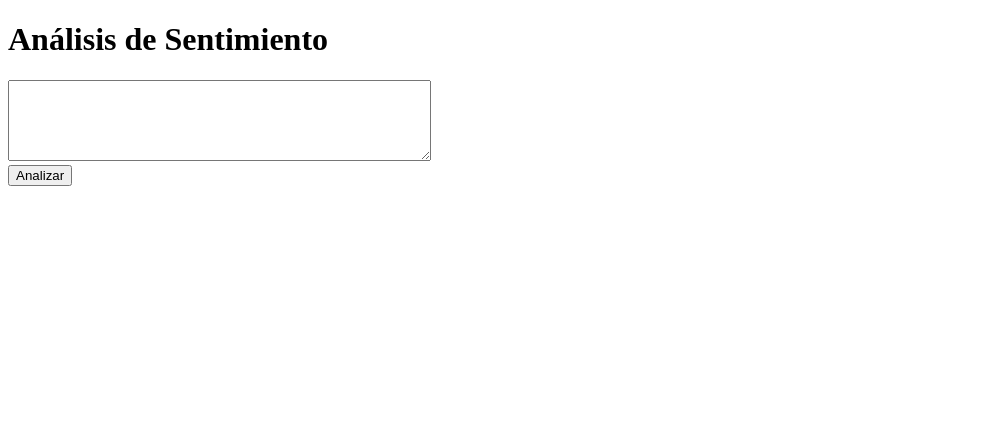
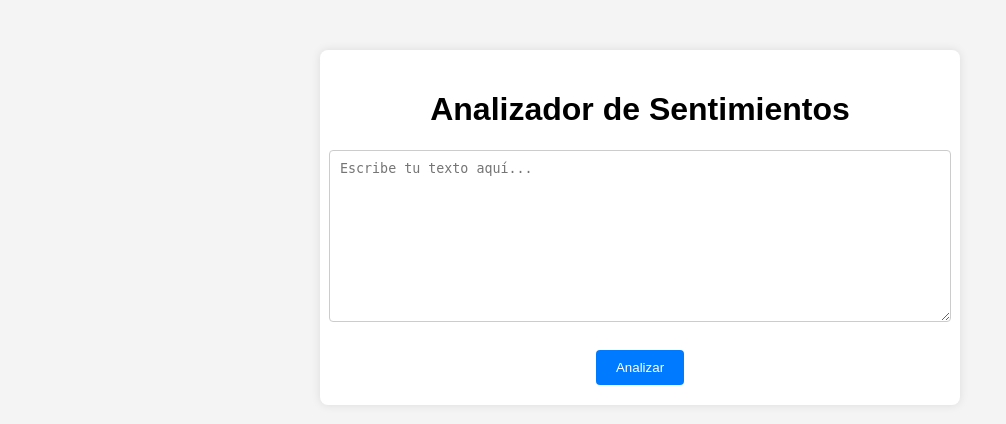
Before and after one commit to MarianOspina/Servicio-Anallisis-Sentimientos-Textos-Largos, a Flask app: template templates/index.html in a window 1280 px wide. Shown: the top 424 px of the page, without its empty margins (0-1006 px from the left). Run offline with Flask 3, Linux system fonts and the light colour scheme; the template is opened without the code that fills it, so the values that code supplies are empty.

Commit message:
se agrega un style y con el modelo se modifica el main.py

```diff
--- a/main.py
+++ /dev/null
@@ -1,14 +0,0 @@
-from flask import Flask, request, jsonify
-from transformers import pipeline
-clasificador = pipeline('sentiment-analysis', model='nlptown/bert-base-multilingual-uncased-sentiment')
-
-app = Flask(__name__)
-
-@app.route('/sentiment-analysis', methods=['GET'])
-def analyze_sentiment():
-  text = request.args.get('text')
-  result, label = analizar_sentimiento_hf(text)
-  return jsonify({'result': result, 'label': label})
-
-if __name__ == '__main__':
-  app.run(host='localhost', port=5000)
--- a/modelo_entrenado.py
+++ b/modelo_entrenado.py
@@ -1,19 +1,14 @@
-# -*- coding: utf-8 -*-
-"""Modelo Entrenado.ipynb
+# app.py
 
-Automatically generated by Colab.
-
-Original file is located at
-    https://colab.research.google.com/drive/1pRDLTCLuKZADZRkFAENToEeLrNktn7gz
-"""
-
-# https://huggingface.co/nlptown/bert-base-multilingual-uncased-sentiment?text=I+like+you.+I+love+you
-
+from flask import Flask, request, render_template
 from transformers import pipeline
 import nltk
 
 # Descargar los datos necesarios para dividir en oraciones
 nltk.download('punkt')
+
+# Inicializar Flask
+app = Flask(__name__)
 
 # Cargar el clasificador de sentimientos
 clasificador = pipeline('sentiment-analysis', model='nlptown/bert-base-multilingual-uncased-sentiment')
@@ -72,11 +67,18 @@ def analizar_sentimiento_hf(texto):
 
     return sentimiento_promedio_descriptivo, f"{sentimiento_final} estrella{'s' if sentimiento_final > 1 else ''}", confianza_promedio
 
-# Solicitar al usuario que escriba un texto
-texto = input("Por favor, escribe tu texto: ")
+@app.route('/')
+def home():
+    return render_template('index.html')
 
-# Analizar el sentimiento del texto proporcionado por el usuario
-sentimiento_promedio_descriptivo, estrellas, confianza_promedio = analizar_sentimiento_hf(texto)
-print("El sentimiento promedio del texto es:", sentimiento_promedio_descriptivo)
-print("Número de estrellas:", estrellas)
-print("Porcentaje de confianza:", confianza_promedio * 100, "%")
+@app.route('/analyze', methods=['POST'])
+def analyze():
+    texto = request.form['texto']
+    sentimiento_promedio_descriptivo, estrellas, confianza_promedio = analizar_sentimiento_hf(texto)
+    return render_template('index.html',
+                           sentimiento=sentimiento_promedio_descriptivo,
+                           estrellas=estrellas,
+                           confianza=confianza_promedio * 100)
+
+if __name__ == "__main__":
+    app.run(debug=True)
--- /dev/null
+++ b/static/style.css
@@ -0,0 +1,52 @@
+/* static/style.css */
+
+body {
+    font-family: Arial, sans-serif;
+    background-color: #f4f4f4;
+    margin: 0;
+    padding: 0;
+}
+
+.container {
+    max-width: 600px;
+    margin: 50px auto;
+    padding: 20px;
+    background-color: #fff;
+    border-radius: 8px;
+    box-shadow: 0 0 10px rgba(0, 0, 0, 0.1);
+}
+
+h1 {
+    text-align: center;
+}
+
+form {
+    display: flex;
+    flex-direction: column;
+    align-items: center;
+}
+
+textarea {
+    width: 100%;
+    padding: 10px;
+    margin-bottom: 10px;
+    border: 1px solid #ccc;
+    border-radius: 4px;
+}
+
+button {
+    padding: 10px 20px;
+    background-color: #007bff;
+    color: white;
+    border: none;
+    border-radius: 4px;
+    cursor: pointer;
+}
+
+button:hover {
+    background-color: #0056b3;
+}
+
+.results {
+    margin-top: 20px;
+}
--- a/templates/index.html
+++ b/templates/index.html
@@ -3,13 +3,25 @@
 <head>
     <meta charset="UTF-8">
     <meta name="viewport" content="width=device-width, initial-scale=1.0">
-    <title>Análisis de Sentimiento</title>
+    <title>Sentimiento del Texto</title>
+    <link rel="stylesheet" href="{{ url_for('static', filename='style.css') }}">
 </head>
 <body>
-    <h1>Análisis de Sentimiento</h1>
-    <form action="/analizar" method="post">
-        <textarea name="texto" rows="5" cols="50"></textarea><br>
-        <input type="submit" value="Analizar">
-    </form>
+    <div class="container">
+        <h1>Analizador de Sentimientos</h1>
+        <form action="/analyze" method="post">
+            <textarea name="texto" rows="10" cols="50" placeholder="Escribe tu texto aquí..."></textarea>
+            <br>
+            <button type="submit">Analizar</button>
+        </form>
+        {% if sentimiento %}
+        <div class="results">
+            <h2>Resultados del Análisis</h2>
+            <p><strong>Sentimiento Promedio:</strong> {{ sentimiento }}</p>
+            <p><strong>Número de Estrellas:</strong> {{ estrellas }}</p>
+            <p><strong>Porcentaje de Confianza:</strong> {{ confianza }}%</p>
+        </div>
+        {% endif %}
+    </div>
 </body>
 </html>
```
Also changed, not shown: templates/resultado.html (deleted, +0 -12 lines).
